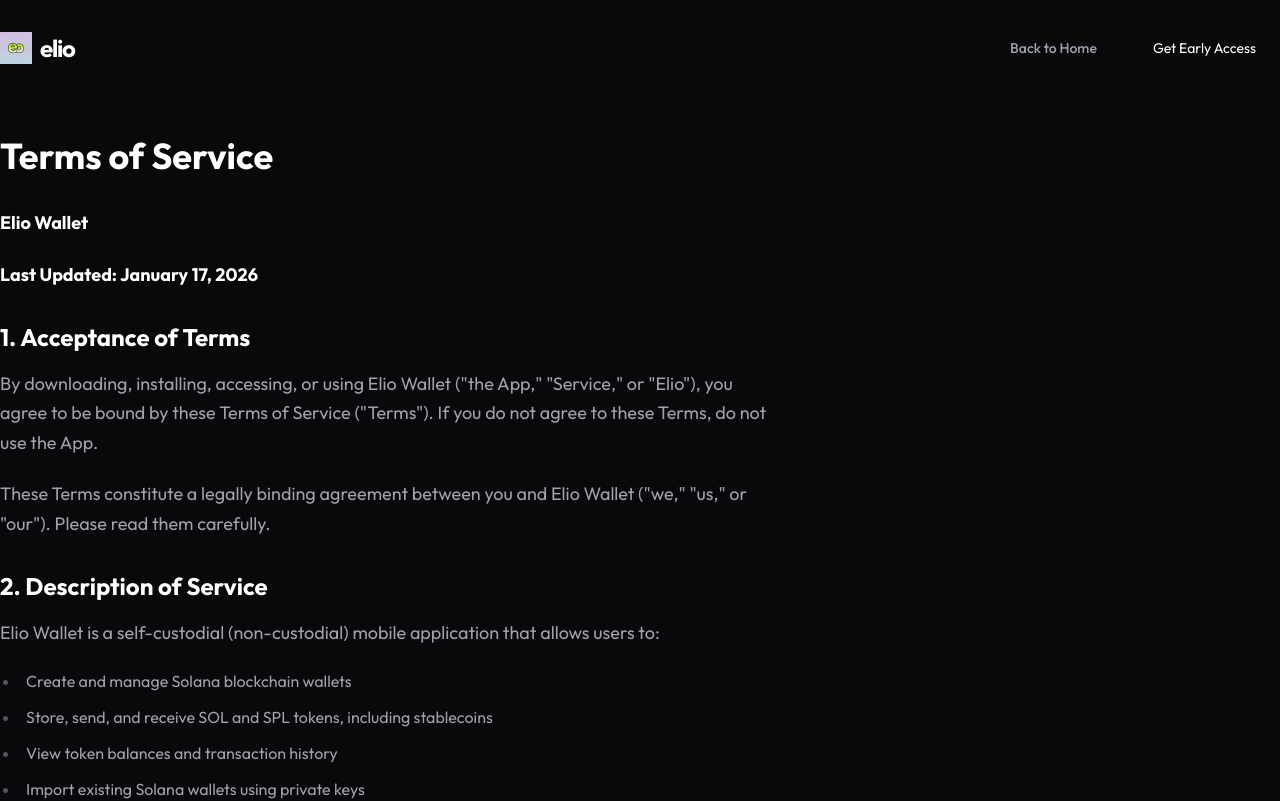
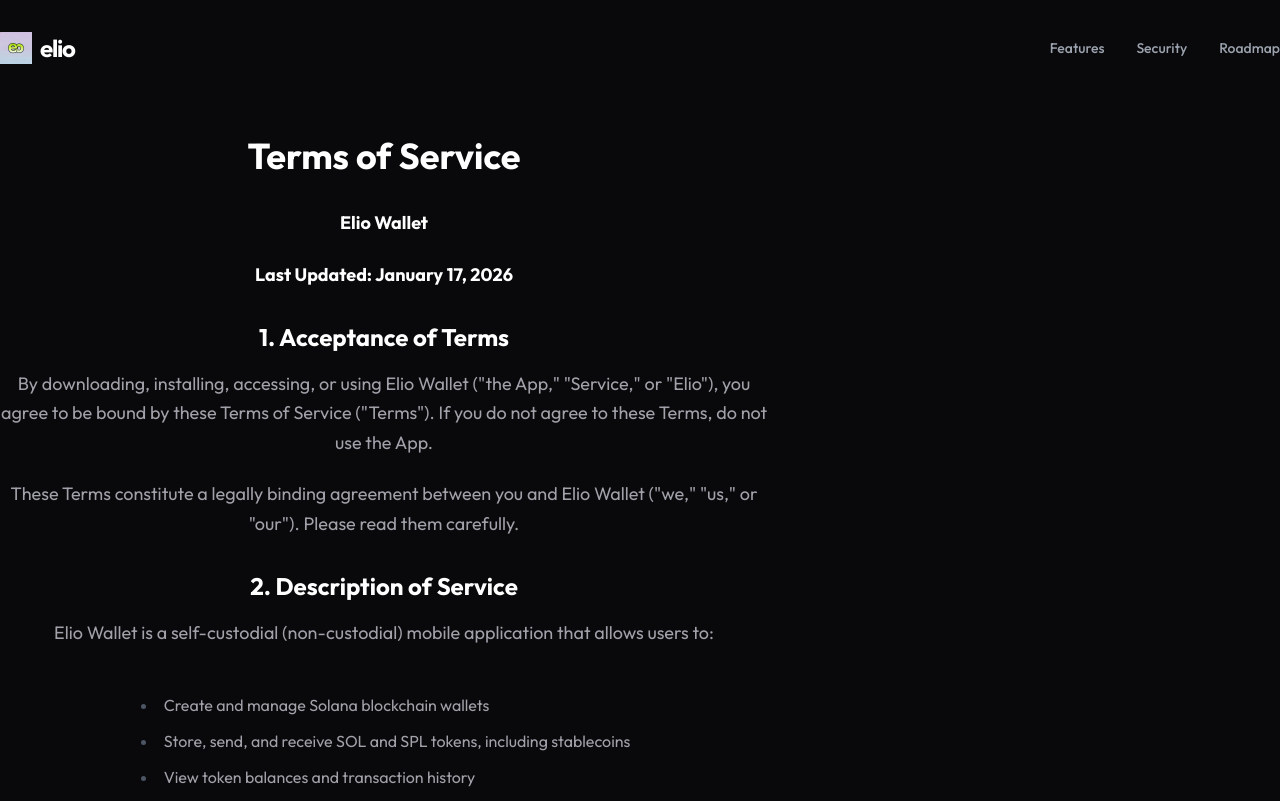
Before and after one commit to ambjn/elio-website, a React (Vite) app: page /terms in a window 1280 px wide. Shown: the top 801 px of the page. Built offline with nearby package versions, Linux system fonts and the light colour scheme.

Commit message:
refactor: simplify navigation logic in Navbar and MarkdownPage, and refine markdown prose styling.

```diff
--- a/src/components/MarkdownPage.tsx
+++ b/src/components/MarkdownPage.tsx
@@ -1,5 +1,4 @@
 import { useEffect, useState } from "react";
-import { Link } from "react-router-dom";
 import ReactMarkdown from "react-markdown";
 import { Layout } from "./Layout";
 
@@ -7,16 +6,16 @@
   file: string;
 }
 
-const proseStyles = `prose prose-invert prose-gray max-w-none
+const proseStyles = `prose prose-invert prose-gray max-w-none text-center
   [&_h1]:text-4xl [&_h1]:font-bold [&_h1]:mb-8 [&_h1]:text-gradient
   [&_h2]:text-2xl [&_h2]:font-bold [&_h2]:mb-4 [&_h2]:mt-8 [&_h2]:text-white
   [&_h3]:text-xl [&_h3]:font-semibold [&_h3]:mb-3 [&_h3]:mt-6 [&_h3]:text-white
   [&_p]:text-[#A1A1AA] [&_p]:leading-relaxed [&_p]:mb-4 [&_p]:text-lg
-  [&_ul]:list-disc [&_ul]:pl-5 [&_ul]:mb-4 [&_ul]:text-[#A1A1AA]
+  [&_ul]:list-disc [&_ul]:pl-5 [&_ul]:mb-4 [&_ul]:text-[#A1A1AA] [&_ul]:inline-block [&_ul]:text-left
   [&_li]:mb-2
-  [&_table]:w-full [&_table]:mb-6 [&_table]:border-collapse
-  [&_th]:text-left [&_th]:p-3 [&_th]:bg-white/5 [&_th]:border [&_th]:border-white/10 [&_th]:text-white
-  [&_td]:p-3 [&_td]:border [&_td]:border-white/10 [&_td]:text-[#A1A1AA]
+  [&_table]:w-full [&_table]:mb-6 [&_table]:border-collapse [&_table]:mx-auto
+  [&_th]:text-center [&_th]:p-3 [&_th]:bg-white/5 [&_th]:border [&_th]:border-white/10 [&_th]:text-white
+  [&_td]:p-3 [&_td]:border [&_td]:border-white/10 [&_td]:text-[#A1A1AA] [&_td]:text-center
   [&_strong]:text-white [&_strong]:font-semibold
   [&_a]:text-[#D6F248] [&_a]:hover:underline`;
 
@@ -35,12 +34,6 @@
         <div className={proseStyles}>
           <ReactMarkdown>{content}</ReactMarkdown>
         </div>
-        <Link
-          to="/"
-          className="inline-flex items-center text-[#D6F248] hover:text-white transition-colors mt-12 font-medium"
-        >
-          ← Back to Home
-        </Link>
       </div>
     </Layout>
   );
--- a/src/components/Navbar.tsx
+++ b/src/components/Navbar.tsx
@@ -1,5 +1,5 @@
 import { useState, useEffect } from "react";
-import { Link, useLocation } from "react-router-dom";
+import { Link } from "react-router-dom";
 import { Menu, X } from "lucide-react";
 import { AnimatePresence, motion } from "framer-motion";
 import icon from "../assets/icon.png";
@@ -7,8 +7,6 @@
 export const Navbar = () => {
     const [isScrolled, setIsScrolled] = useState(false);
     const [mobileMenuOpen, setMobileMenuOpen] = useState(false);
-    const location = useLocation();
-    const isHome = location.pathname === "/";
 
     useEffect(() => {
         const handleScroll = () => {
@@ -31,16 +29,7 @@
                     </Link>
 
                     <div className="hidden md:flex items-center gap-8">
-                        {isHome ? (
-                            <NavLinks />
-                        ) : (
-                            <Link to="/" className="text-sm font-medium text-gray-400 hover:text-white transition-colors">
-                                Back to Home
-                            </Link>
-                        )}
-                        <button className="btn btn-primary px-6 py-2 text-sm !rounded-lg">
-                            Get Early Access
-                        </button>
+                        <NavLinks />
                     </div>
 
                     <button className="md:hidden text-white" onClick={() => setMobileMenuOpen(!mobileMenuOpen)}>
```
